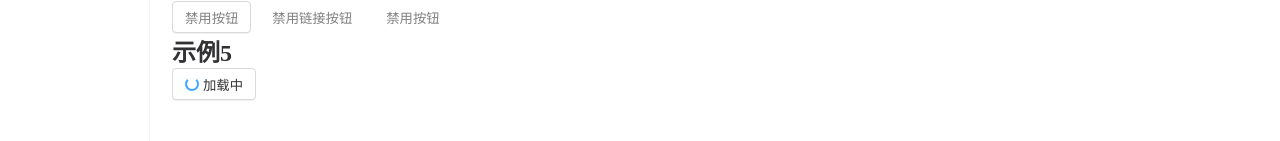
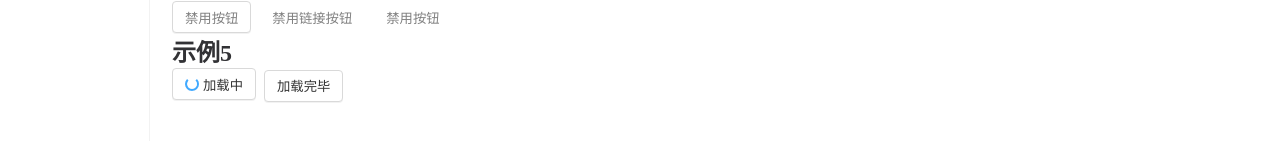
Before and after one commit to wondershare36/king-ui, a Vue app: page /#/doc/button in a window 1280 px wide. Shown: the part 533-674 px from the top of the page. Built offline with nearby package versions, Linux system fonts and the light colour scheme.

Commit message:
基本完善Button组件

```diff
--- a/src/components/ButtonDemo.vue
+++ b/src/components/ButtonDemo.vue
@@ -46,7 +46,8 @@
   </div>
   <h2>示例5</h2>
   <div>
-    <Button loading="true">加载中</Button>
+    <Button loading>加载中</Button>
+    <Button>加载完毕</Button>
   </div>
 </template>
 
```
